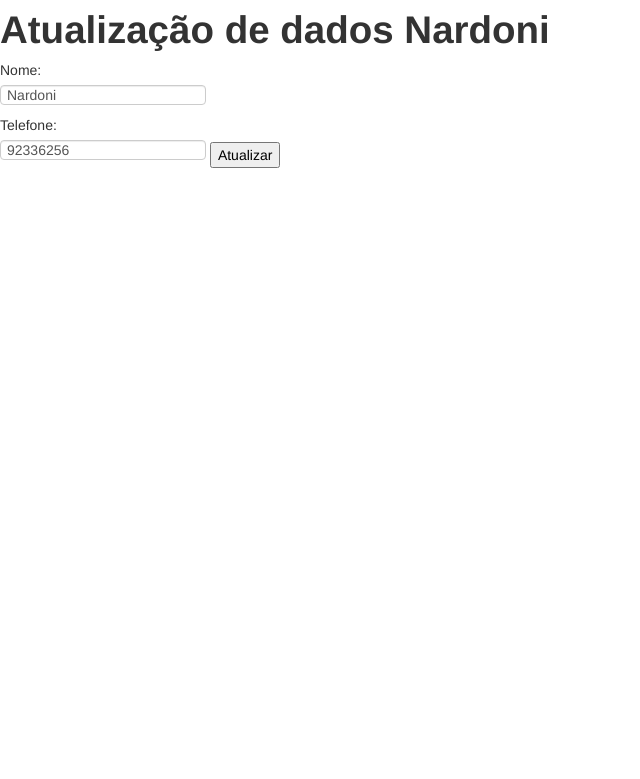
After one commit to cmferreira-352/cadastro, a CodeIgniter app: page /index.php/cliente/atualizar/1 in a window 1280 px wide. The commit adds this page. Shown: the top 779 px of the page, without its empty margins (0-640 px from the left). Run offline with CodeIgniter, Linux system fonts and the light colour scheme; data comes from the database, SQL or seed files in the repository.

Commit message:
implementação da atualização de clientes

```diff
--- a/application/controllers/cliente.php
+++ b/application/controllers/cliente.php
@@ -7,19 +7,19 @@ class Cliente extends CI_Controller
         $this->load->model('cliente_model');
         $this->load->helper('url_helper');
         $this->load->library(array('form_validation', 'session'));
+        //formulario de validaçao para o usuario nao cadastrar valores vazios no bd
+        $this->form_validation->set_rules('nome', 'Nome', 'required|max_length[255]');
+        $this->form_validation->set_message('required', 'O Campo %s é obrigatório!');
     }
 
     public function index()
+
     {
         $this->load->view('cliente_view');
     }
 
     public function criar()
     {
-        //formulario de validaçao para o usuario nao cadastrar valores vazios no bd
-        $this->form_validation->set_rules('nome', 'Nome', 'required|max_length[255]');
-        $this->form_validation->set_message('required', 'O Campo %s é obrigatório!');
-
         if ($this->form_validation->run() === true) {
             try {
                 $this->cliente_model->save(array(
@@ -52,4 +52,31 @@ class Cliente extends CI_Controller
 
     }
 
+    public function atualizar($id)
+    {
+        try {
+            $cliente = $this->cliente_model->getById($id);
+            if ($this->input->post()) {
+                if ($this->form_validation->run() === true) {
+                    $this->cliente_model->update($id, array(
+                        $this->input->post('nome'),
+                        $this->input->post('telefone'),
+                    ));
+                    $this->session->set_flashdata('feedback', 'Cadastro atualizado com sucesso!');
+                    redirect('cliente/listar');
+                } else {
+                    $this->load->view('atualizar_cliente_view', array(
+                        'cliente' => $cliente,
+                    ));
+                }
+            } else {
+                $this->load->view('atualizar_cliente_view', array(
+                    'cliente' => $cliente,
+                ));
+            }
+        } catch (Exception $e) {
+            echo $e->getMessage();
+        }
+    }
+
 }
--- a/application/models/cliente_model.php
+++ b/application/models/cliente_model.php
@@ -47,4 +47,60 @@ class Cliente_Model extends CI_Model
             throw new RuntimeException('Não existem clientes cadastrados.');
         }
     }
+
+    /**
+     * busca cliente por id
+     *
+     * @param type $id
+     * @return query_row
+     * @throws RuntimeException
+     */
+    public function getById($id)
+    {
+        $sql= '
+            SELECT
+                id, nome, telefone
+            FROM
+                cliente
+            WHERE
+                id = ?
+        ';
+        $query = $this->db->query($sql, $id);
+        if ($query->num_rows() > 0 ){
+            return $query->row();
+        } else {
+            throw new RuntimeException('Cliente não encontrado!');
+        }
+
+    }
+
+    /**
+     * atualiza dados cadastrais do cliente
+     *
+     * @param type $id
+     * @param array $dados
+     * @return boolean
+     * @throws RuntimeException
+     */
+    public function update($id, array $dados)
+    {
+        $sql= '
+            UPDATE
+                cliente
+            SET
+                nome = ?,
+                telefone = ?
+            WHERE
+                id = ?
+        ';
+
+        array_push($dados, $id);
+        $this->db->query($sql, $dados);
+
+        if ($this->db->affected_rows() == 1) {
+            return true;
+        }
+
+        throw new RuntimeException('Cadastro não atualizado!');
+    }
 }
--- /dev/null
+++ b/application/views/atualizar_cliente_view.php
@@ -0,0 +1,22 @@
+<html>
+    <head>
+        <meta charset="utf-8">
+        <link rel="stylesheet" type="text/css" href="<?php echo base_url()?>public/bootstrap/css/bootstrap.min.css"/>
+        <title>
+           Alteração de Dados
+        </title>
+    </head>
+    <body>
+        <h1> Atualização de dados <?php echo $cliente->nome ?></h1>
+        <?php echo $this->session->flashdata('message'); ?>
+        <form method="POST" name="cadastro" action="<?php echo site_url('cliente/atualizar/'.$cliente->id)?>">
+            <label for="nome">Nome:</label>
+            <input type="text" name="nome" value="<?php echo $cliente->nome?>"/>
+            <label for="telefone">Telefone:</label>
+            <input type="text" name="telefone" value="<?php echo $cliente->telefone ?>"/>
+            <input type="submit" name="criar" value="Atualizar" />
+            <?php echo validation_errors()?>
+        </form>
+
+    </body>
+</html>
```
Also changed, not shown: application/views/listar_cliente_view.php (+12 -0 lines).
